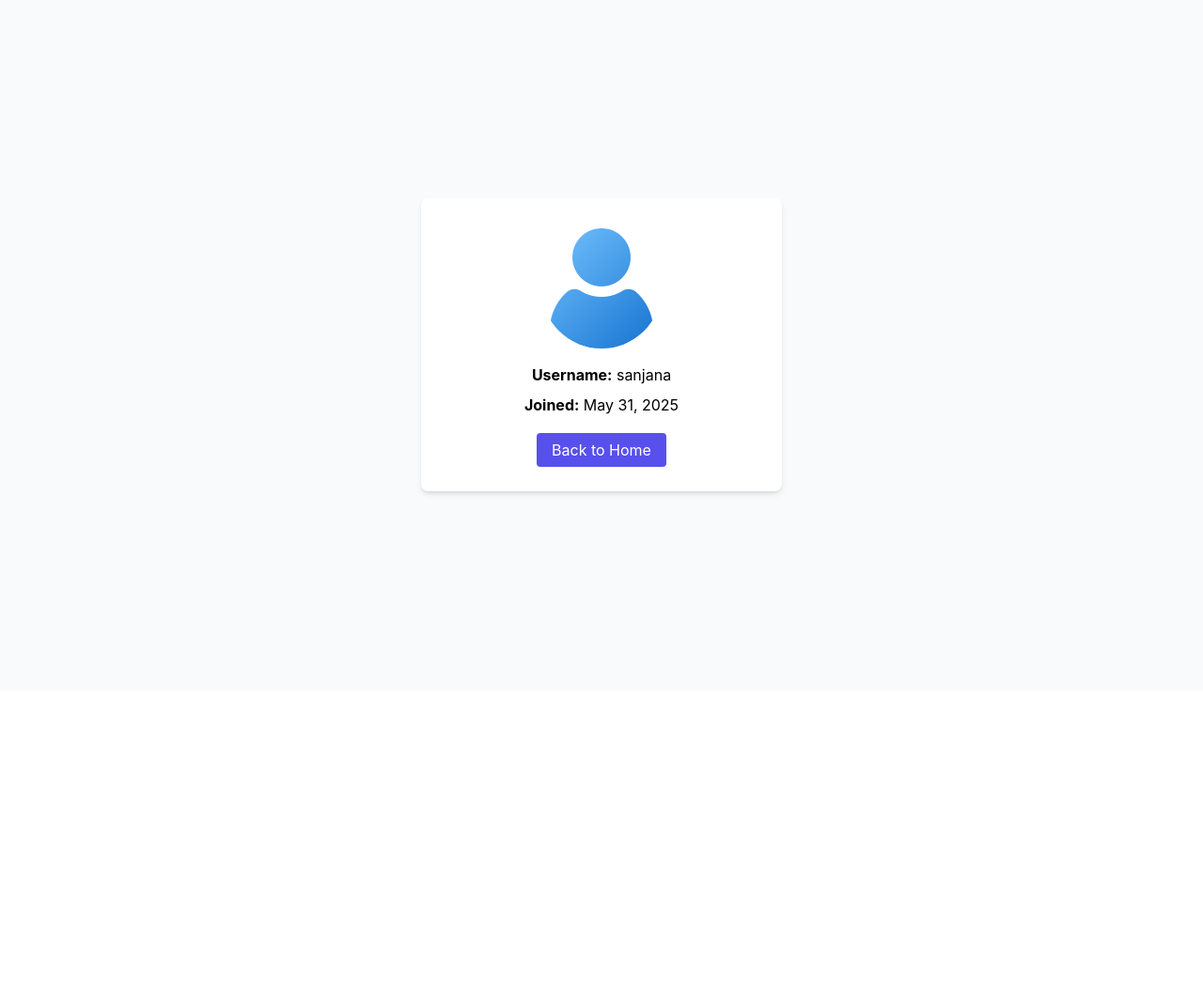
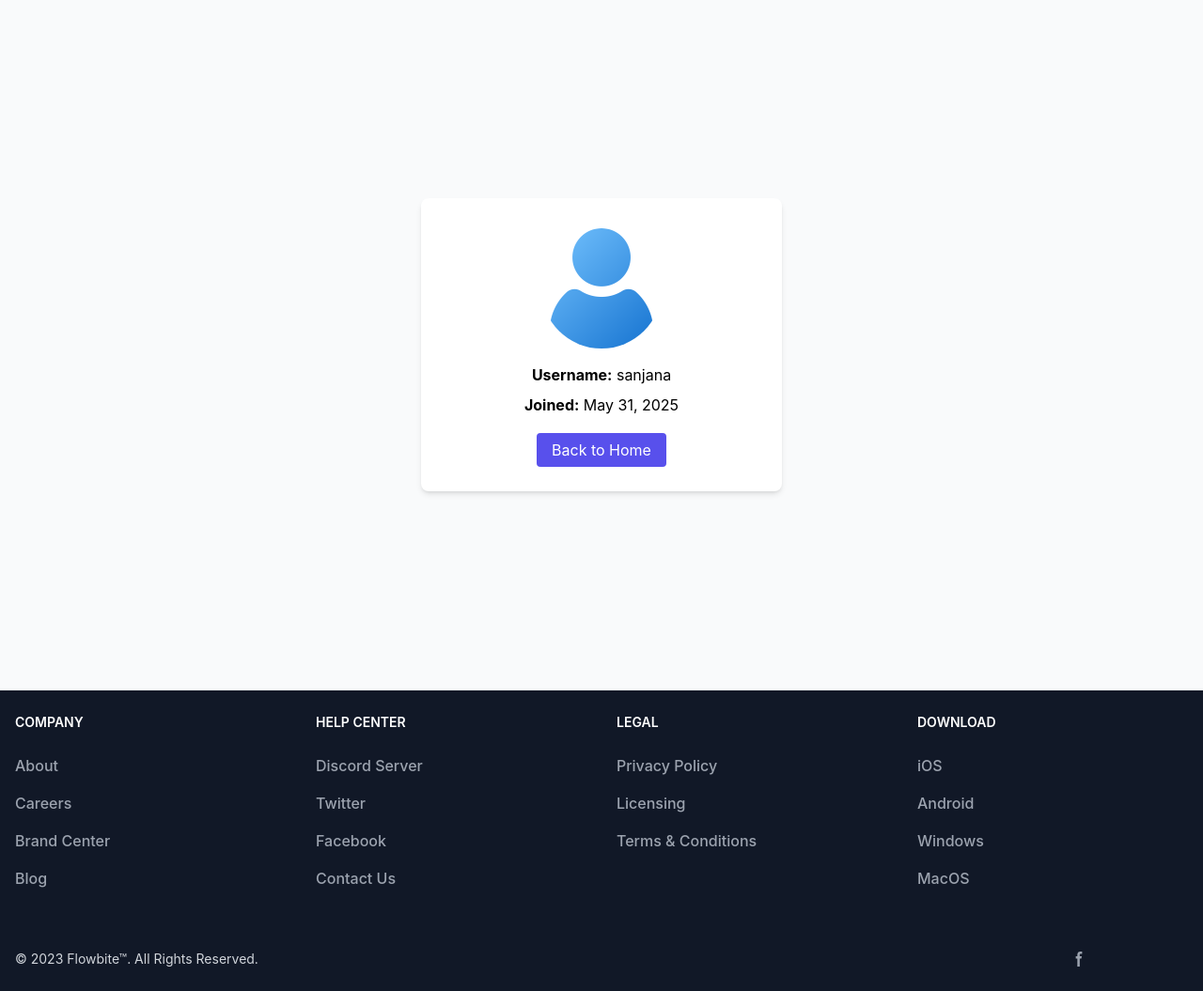
Before and after one commit to sanjana-2456/online-project, a Django app: page /profile/ in a window 1280 px wide. Shown: the part 71-1126 px from the top of the page at 94% size. Before the commit the page ends 599 px from the top, so only its background shows below. Run offline with Django 5.2, Linux system fonts and the light colour scheme; a user stored in the database is signed in; some libraries are stand-ins or nearby versions.

Commit message:
add host

```diff
--- a/templates/profile.html
+++ b/templates/profile.html
@@ -22,4 +22,84 @@
     </div>
   </div>
 </section>
+<footer class="bg-gray-900">
+  <div class="mx-auto w-full max-w-screen-xl">
+    <div class="grid grid-cols-2 gap-8 px-4 py-6 lg:py-8 md:grid-cols-4">
+      <div>
+        <h2 class="mb-6 text-sm font-semibold text-white uppercase">Company</h2>
+        <ul class="text-gray-400 font-medium">
+          <li class="mb-4"><a href="#" class="hover:underline">About</a></li>
+          <li class="mb-4"><a href="#" class="hover:underline">Careers</a></li>
+          <li class="mb-4"><a href="#" class="hover:underline">Brand Center</a></li>
+          <li class="mb-4"><a href="#" class="hover:underline">Blog</a></li>
+        </ul>
+      </div>
+      <div>
+        <h2 class="mb-6 text-sm font-semibold text-white uppercase">Help center</h2>
+        <ul class="text-gray-400 font-medium">
+          <li class="mb-4"><a href="#" class="hover:underline">Discord Server</a></li>
+          <li class="mb-4"><a href="#" class="hover:underline">Twitter</a></li>
+          <li class="mb-4"><a href="#" class="hover:underline">Facebook</a></li>
+          <li class="mb-4"><a href="#" class="hover:underline">Contact Us</a></li>
+        </ul>
+      </div>
+      <div>
+        <h2 class="mb-6 text-sm font-semibold text-white uppercase">Legal</h2>
+        <ul class="text-gray-400 font-medium">
+          <li class="mb-4"><a href="#" class="hover:underline">Privacy Policy</a></li>
+          <li class="mb-4"><a href="#" class="hover:underline">Licensing</a></li>
+          <li class="mb-4"><a href="#" class="hover:underline">Terms &amp; Conditions</a></li>
+        </ul>
+      </div>
+      <div>
+        <h2 class="mb-6 text-sm font-semibold text-white uppercase">Download</h2>
+        <ul class="text-gray-400 font-medium">
+          <li class="mb-4"><a href="#" class="hover:underline">iOS</a></li>
+          <li class="mb-4"><a href="#" class="hover:underline">Android</a></li>
+          <li class="mb-4"><a href="#" class="hover:underline">Windows</a></li>
+          <li class="mb-4"><a href="#" class="hover:underline">MacOS</a></li>
+        </ul>
+      </div>
+    </div>
+    <div class="px-4 py-6 md:flex md:items-center md:justify-between">
+      <span class="text-sm text-gray-300 sm:text-center">
+        © 2023 <a href="https://flowbite.com/">Flowbite™</a>. All Rights Reserved.
+      </span>
+      <div class="flex mt-4 sm:justify-center md:mt-0 space-x-5 rtl:space-x-reverse">
+        <a href="#" class="text-gray-400 hover:text-white">
+          <!-- Facebook Icon -->
+          <svg class="w-4 h-4" fill="currentColor" viewBox="0 0 8 19" xmlns="http://www.w3.org/2000/svg">
+            <path
+              fill-rule="evenodd"
+              d="M6.135 3H8V0H6.135a4.147 4.147 0 0 0-4.142 4.142V6H0v3h2v9.938h3V9h2.021l.592-3H5V3.591A.6.6 0 0 1 5.592 3h.543Z"
+              clip-rule="evenodd"
+            />
+          </svg>
+          <span class="sr-only">Facebook page</span>
+        </a>
+        <a href="#" class="text-gray-400 hover:text-white">
+          <!-- Discord Icon -->
+          <svg class="w-4 h-4" fill="currentColor" viewBox="0 0 21 16" xmlns="http://www.w3.org/2000/svg">
+            <path d="..." />
+          </svg>
+          <span class="sr-only">Discord community</span>
+        </a>
+        <a href="#" class="text-gray-400 hover:text-white">
+          <!-- Twitter Icon -->
+          <svg class="w-4 h-4" fill="currentColor" viewBox="0 0 20 17" xmlns="http://www.w3.org/2000/svg">
+            <path d="..." />
+          </svg>
+          <span class="sr-only">Twitter page</span>
+        </a>
+        <a href="#" class="text-gray-400 hover:text-white">
+          <!-- GitHub Icon -->
+          <svg class="w-4 h-4" fill="currentColor" viewBox="0 0 20 20" xmlns="http://www.w3.org/2000/svg">
+            <path d="..." />
+          </svg>
+          <span class="sr-only">GitHub account</span>
+        </a>
+      </div>
+    </div>
+  </div>
+</footer>
 {% endblock %}
```
Also changed, not shown: db.sqlite3.
